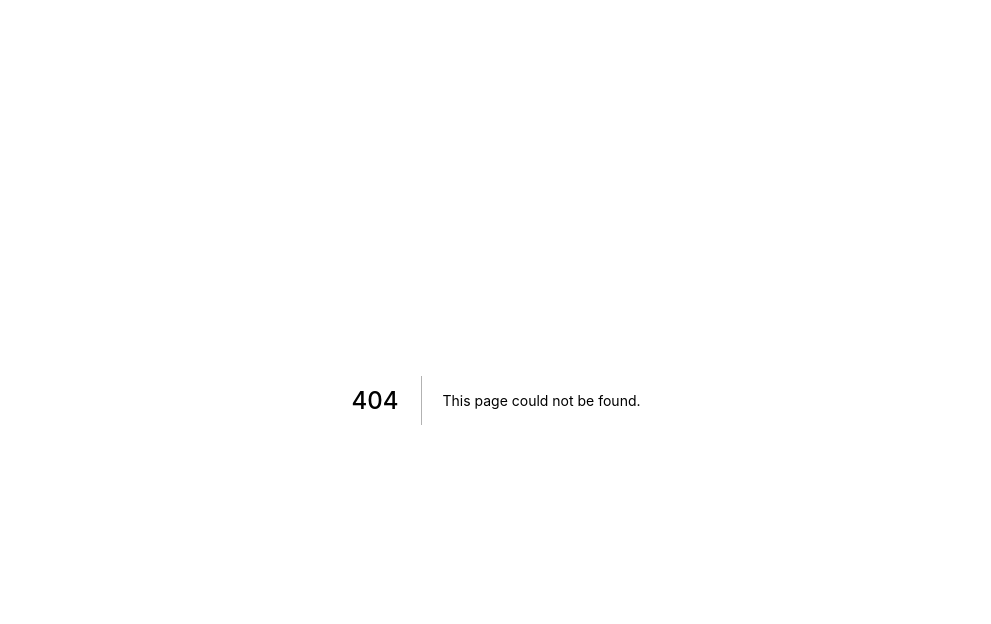
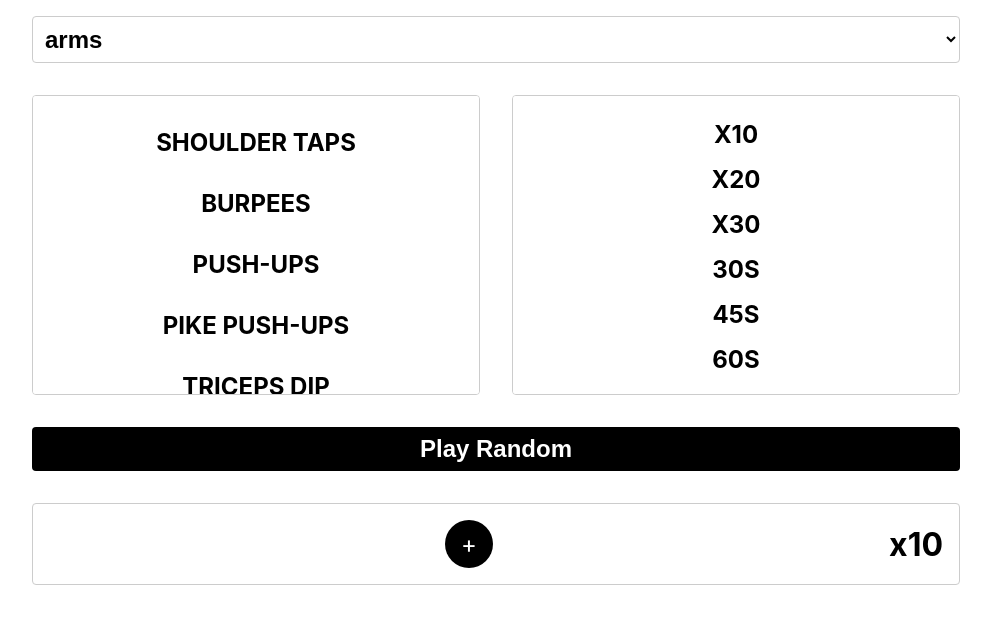
Before and after one commit to dekimage/frontend_game, a Next.js app: page /generator in a window 1280 px wide. Before the commit this address had no page. Shown: the top 624 px of the page, without its empty margins (144-1135 px from the left). Built offline with nearby package versions, Linux system fonts and the light colour scheme.

Commit message:
generator add

```diff
--- /dev/null
+++ b/pages/generator.js
@@ -0,0 +1,204 @@
+import React, { useState } from "react";
+import styles from "../styles/generator.module.scss";
+
+const data = {
+  arms: [
+    "Shoulder taps",
+    "Burpees",
+    "Push-ups",
+    "Pike push-ups",
+    "Triceps dip",
+    "Mountain to cobra",
+    "Bear Crawl Kick Through",
+    "Bicep curls",
+    "Hammer curls",
+    "Overhead tricep extensions",
+    "Skull crushers",
+    "Close-grip bench press",
+    "Inverted rows",
+    "Lateral raises",
+    "Front raises",
+    "Shoulder press",
+    "Upright rows",
+    "Dumbbell flyes",
+    "Dumbbell pullovers",
+    "Bear walk",
+    "Hand walkout",
+    "Triceps extensions",
+    "Plank walking",
+    "Reverse fly",
+  ],
+  abs: [
+    "Crunches",
+    "Reverse crunches",
+    "Bicycle crunches",
+    "Plank",
+    "Side plank",
+    "Russian twist",
+    "Leg raises",
+    "Flutter kicks",
+    "Scissor kicks",
+    "Mountain climbers",
+    "V-ups",
+    "L-sit hold",
+    "Seated knee tucks",
+    "Boat pose",
+    "Side bends",
+    "Hollow body hold",
+    "Sit-ups",
+    "Windshield wipers",
+    "Spiderman plank",
+    "Hanging knee raises",
+    "High knees/kicks",
+    "Jumping jacks",
+    "Burpees",
+    "X+Tuck jumps",
+    "Single arm single leg plank",
+  ],
+  legs: [
+    "Squats",
+    "Lunges",
+    "Deadlifts",
+    "Bulgarian split squats",
+    "Glute bridges",
+    "Step-ups",
+    "Calf raises",
+    "Leg presses",
+    "Box jumps",
+    "Wall sits",
+    "Leg extensions",
+    "Leg curls",
+    "Sumo squats",
+    "Hip thrusts",
+    "Single-leg deadlifts",
+    "Goblet squats",
+    "Side lunges",
+    "Fire hydrants",
+    "Donkey kicks",
+    "Jump squats",
+  ],
+  back: [
+    "Spiderman",
+    "Lat pulldowns",
+    "Seated rows",
+    "One-arm dumbbell rows",
+    "Barbell rows",
+    "Renegade rows",
+    "Back extensions",
+    "Deadlifts",
+    "Good mornings",
+    "Superman hold",
+    "Kettlebell swings",
+    "Scapular retractions (wall)",
+  ],
+};
+
+const frequencies = ["x10", "x20", "x30", "30s", "45s", "60s"];
+
+const Exercise = ({ name }) => {
+  return (
+    <div className={styles.exercise}>
+      <div className={styles.exerciseName}>{name}</div>
+    </div>
+  );
+};
+
+const Frequency = ({ value }) => {
+  return (
+    <div className={styles.frequency}>
+      <div className={styles.frequencyValue}>{value}</div>
+    </div>
+  );
+};
+
+const PlayRandomButton = ({ handlePlayRandom }) => {
+  return (
+    <button className={styles.playRandomButton} onClick={handlePlayRandom}>
+      Play Random
+    </button>
+  );
+};
+
+const ExerciseList = ({ exercises }) => {
+  return (
+    <div className={styles.exerciseList}>
+      {exercises.map((exercise, index) => (
+        <Exercise key={index} name={exercise} />
+      ))}
+    </div>
+  );
+};
+
+const FrequencyList = ({ frequencies }) => {
+  return (
+    <div className={styles.frequencyList}>
+      {frequencies.map((frequency, index) => (
+        <Frequency key={index} value={frequency} />
+      ))}
+    </div>
+  );
+};
+
+const Workout = ({ exercise, frequency }) => {
+  return (
+    <div className={styles.workout}>
+      <Exercise name={exercise} />
+      <div className={styles.plus}>+</div>
+      <Frequency value={frequency} />
+    </div>
+  );
+};
+
+const ExerciseSelector = ({ data, handleSelection }) => {
+  const options = Object.keys(data);
+
+  return (
+    <select className={styles.select} onChange={handleSelection}>
+      {options.map((option, index) => (
+        <option key={index} value={option}>
+          {option}
+        </option>
+      ))}
+    </select>
+  );
+};
+
+const RandomWorkoutGenerator = () => {
+  const [selectedPart, setSelectedPart] = useState(Object.keys(data)[0]);
+  const [activeExercises, setActiveExercises] = useState(data[selectedPart]);
+  const [activeFrequency, setActiveFrequency] = useState(frequencies[0]);
+  const [randomExercise, setRandomExercise] = useState("");
+
+  const handleSelection = (event) => {
+    setSelectedPart(event.target.value);
+    setActiveExercises(data[event.target.value]);
+  };
+
+  const handlePlayRandom = () => {
+    const randomExercise =
+      activeExercises[Math.floor(Math.random() * activeExercises.length)];
+    const randomFrequency =
+      frequencies[Math.floor(Math.random() * frequencies.length)];
+
+    setActiveFrequency(randomFrequency);
+    setRandomExercise(randomExercise);
+  };
+
+  return (
+    <div className={styles.container}>
+      <div className={styles.selectWrapper}>
+        <ExerciseSelector data={data} handleSelection={handleSelection} />
+      </div>
+      <div className={styles.contentWrapper}>
+        <ExerciseList exercises={activeExercises} />
+        <FrequencyList frequencies={frequencies} />
+      </div>
+      <PlayRandomButton handlePlayRandom={handlePlayRandom} />
+      <div className={styles.workoutWrapper}>
+        <Workout exercise={randomExercise} frequency={activeFrequency} />
+      </div>
+    </div>
+  );
+};
+
+export default RandomWorkoutGenerator;
--- /dev/null
+++ b/styles/generator.module.scss
@@ -0,0 +1,123 @@
+@import "variables.scss";
+@import "placeholders.scss";
+
+$border-color: #ccc;
+$bg-color: #fff;
+$primary-color: #000;
+$secondary-color: #444;
+
+.container {
+  max-width: 960px;
+  margin: 0 auto;
+  padding: 1rem;
+}
+
+.selectWrapper {
+  margin-bottom: 2rem;
+  select {
+    background-color: $bg-color;
+    border: 1px solid $border-color;
+    border-radius: 0.25rem;
+    color: $primary-color;
+    font-size: 1.5rem;
+    font-weight: bold;
+    padding: 0.5rem;
+    width: 100%;
+    &:focus {
+      outline: none;
+      box-shadow: 0 0 0 3px rgba($primary-color, 0.3);
+    }
+  }
+}
+
+.contentWrapper {
+  display: flex;
+  justify-content: space-between;
+  margin-bottom: 2rem;
+  .exerciseList,
+  .frequencyList {
+    max-height: 300px;
+    flex: 0 0 calc(50% - 1rem);
+    background-color: $bg-color;
+    border: 1px solid $border-color;
+    border-radius: 0.25rem;
+    overflow-y: scroll;
+    padding: 1rem;
+    .exerciseName,
+    .frequencyValue {
+      color: $primary-color;
+      font-size: 1.5rem;
+      font-weight: bold;
+      margin: 0;
+      text-align: center;
+      text-transform: uppercase;
+    }
+    .exercise {
+      // border-bottom: 1px solid $border-color;
+      padding: 1rem 0;
+      &:last-child {
+        border-bottom: none;
+      }
+    }
+    .frequency {
+      padding: 0.5rem 0;
+      &:not(:last-child) {
+        // border-bottom: 1px solid $border-color;
+      }
+    }
+  }
+}
+
+.playRandomButton {
+  background-color: $primary-color;
+  border: none;
+  border-radius: 0.25rem;
+  color: $bg-color;
+  font-size: 1.5rem;
+  font-weight: bold;
+  padding: 0.5rem;
+  width: 100%;
+  &:hover {
+    background-color: $secondary-color;
+    cursor: pointer;
+  }
+}
+
+.workoutWrapper {
+  margin-top: 2rem;
+  text-align: center;
+  .workout {
+    align-items: center;
+    background-color: $bg-color;
+    border: 1px solid $border-color;
+    border-radius: 0.25rem;
+    display: flex;
+    justify-content: space-between;
+    margin: 0 auto;
+    max-width: 960px;
+    padding: 1rem;
+    width: 100%;
+    .exerciseName {
+      color: $primary-color;
+      font-size: 2rem;
+      font-weight: bold;
+      margin: 0;
+      text-transform: capitalize;
+    }
+    .plus {
+      background-color: $primary-color;
+      border-radius: 50%;
+      color: $bg-color;
+      font-size: 1.5rem;
+      height: 3rem;
+      width: 3rem;
+      @extend %flex_center;
+    }
+    .frequencyValue {
+      color: $primary-color;
+      font-size: 2rem;
+      font-weight: bold;
+      margin: 0;
+    }
+  }
+}
```
